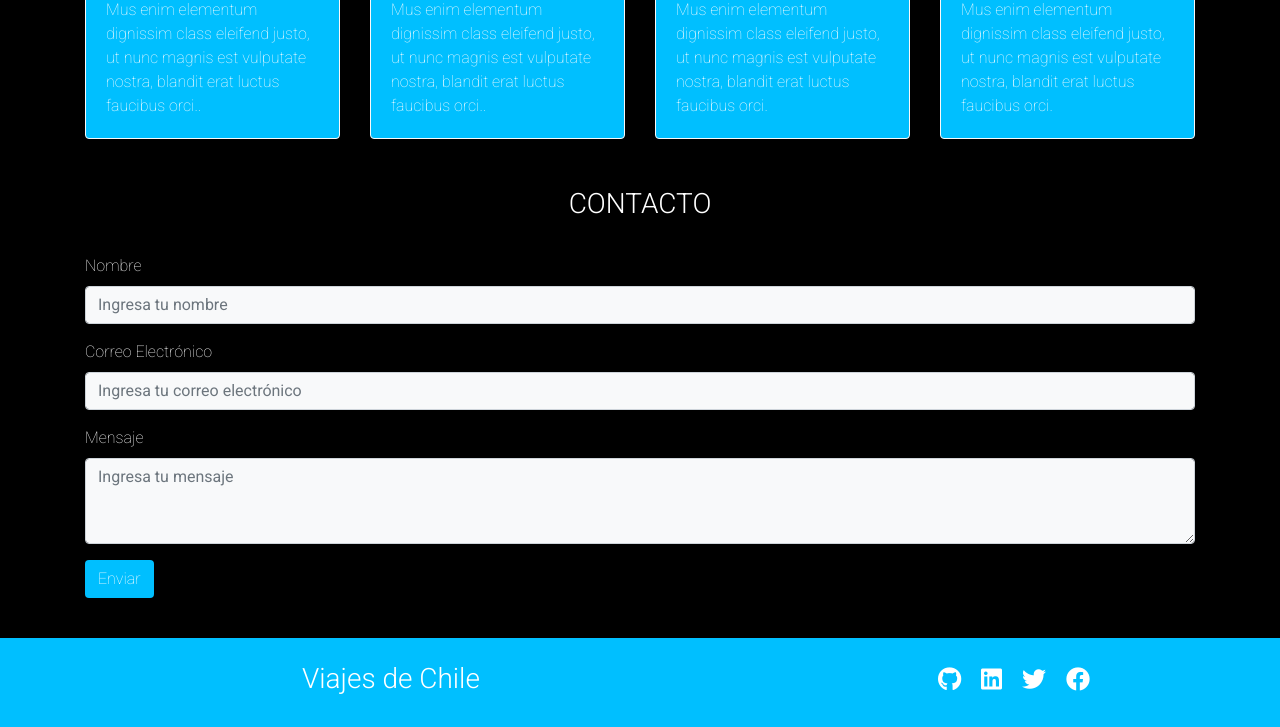
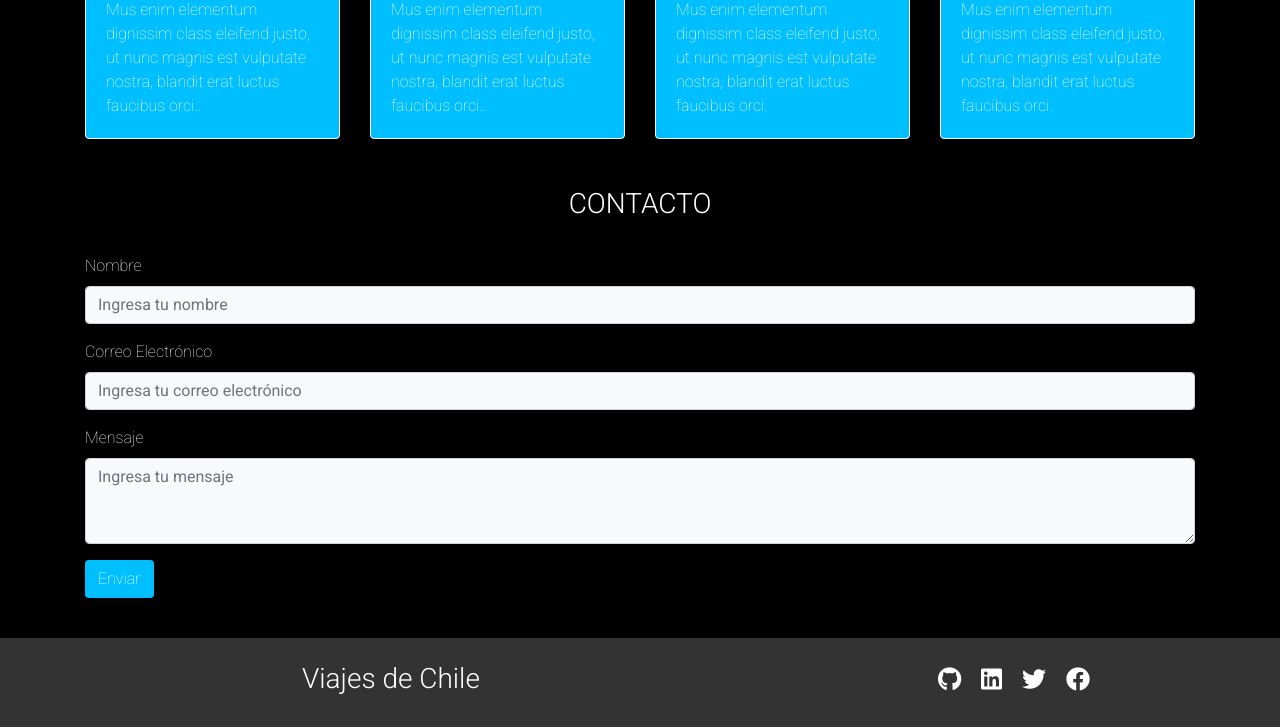
Before and after one commit to Mariuzo/viajeschile, a plain HTML site: page index.html in a window 1280 px wide. Shown: the part 1604-2331 px from the top of the page. Drawn offline with nearby package versions, Linux system fonts and the light colour scheme.

Commit message:
cambio de color del footer

```diff
--- a/assets/css/style.css
+++ b/assets/css/style.css
@@ -38,9 +38,6 @@ h3{
 }
 
 
-
-
-
 .card{
     background-color: deepskyblue;
 }
@@ -60,7 +57,7 @@ h3{
 footer{
     display: flex;
     justify-content: center;
-    background-color: DeepSkyBlue;
+    background-color: #333333;
 
 
 }
```
